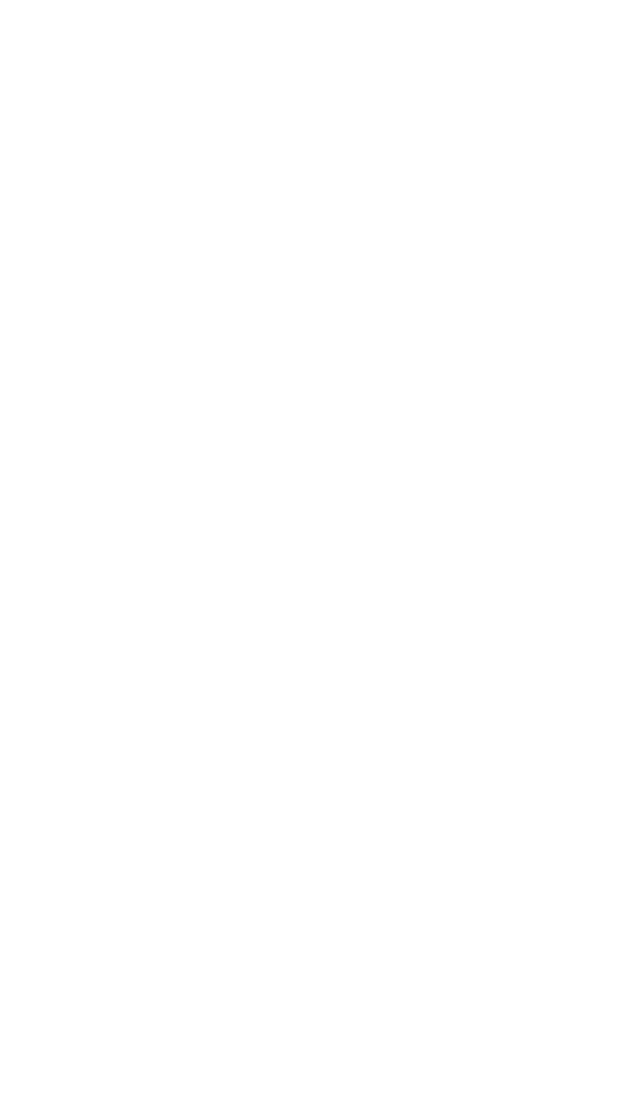
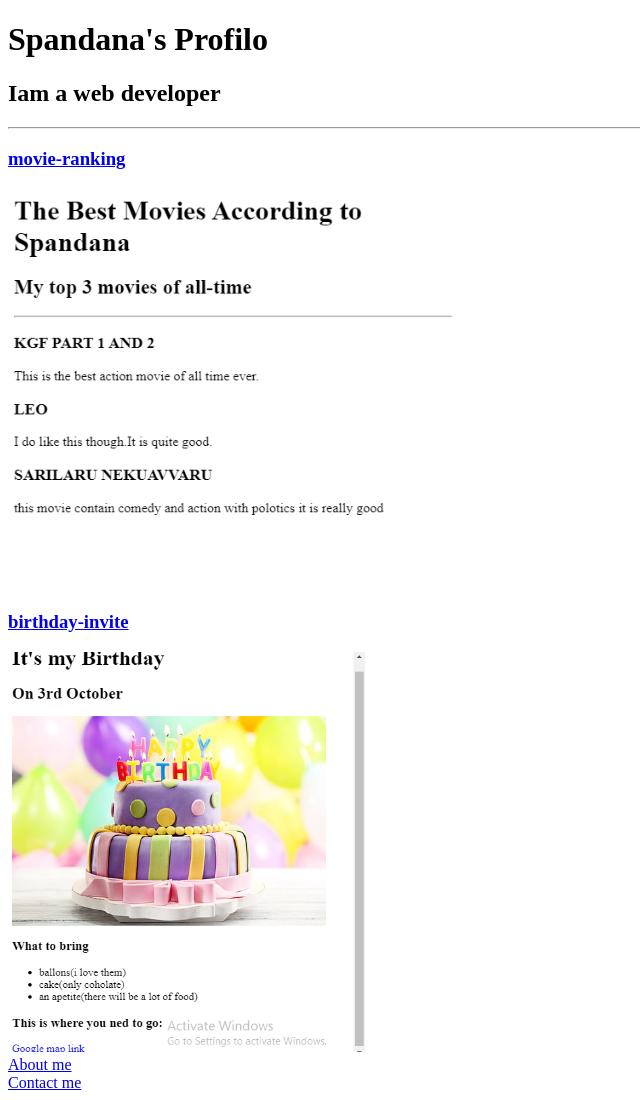
Before and after one commit to BathulaSpandana/html.profilo, a plain HTML site: page index.html in a window 1280 px wide. Shown: the whole page, without its empty margins (0-640 px from the left). Before the commit the page ends 800 px from the top, so only its background shows below. Drawn offline with Linux system fonts and the light colour scheme.

Commit message:
Add files via upload

```diff
--- a/index.html
+++ b/index.html
@@ -1,15 +1,20 @@
-<!-- TODO 1: Create the HTML Boilerplate -->
 
-<!-- TODO 2: Add Your previous projects' HTML into the public folder -->
+<!DOCTYPE html>
+<html lang="en">
+<head>
+    <meta charset="UTF-8">
+    <title>My website</title>
+</head>
+<body>
+    <h1>Spandana's Profilo</h1>
+    <h2>Iam a web developer</h2>
+    <hr />
+    <h3><a href = "./public/movie-ranking.html">movie-ranking</a></h3>
+    <img src = "assets/images/movie.png" height="400" alt = "list of spandana favorati movies"/>
+    <h3><a href = "./public/birthday-invite.html">birthday-invite</a></h3>
+    <img src = "assets/images/my birthday.png" height="400"/><br />
+    <a href = "./public/about.html">About me</a><br />
+    <a href = "./public/contact.html">Contact me</a>
 
-<!-- TODO 3: Take screenshots of your project previews and add the images to the images folder -->
-
-<!-- TODO 4: Add titles/subtitles etc. -->
-
-<!-- TODO 5: Add a link to the project pages -->
-
-<!-- TODO 6: Add images to show the project previews
-HINT for TODO 6: You can use the height attribute set to 200 to make the image smaller:
-https://developer.mozilla.org/en-US/docs/Web/HTML/Element/img#attr-height -->
-
-<!-- TODO 7: Add the Contact Me and About Me page links -->
+</body>
+</html>
```
